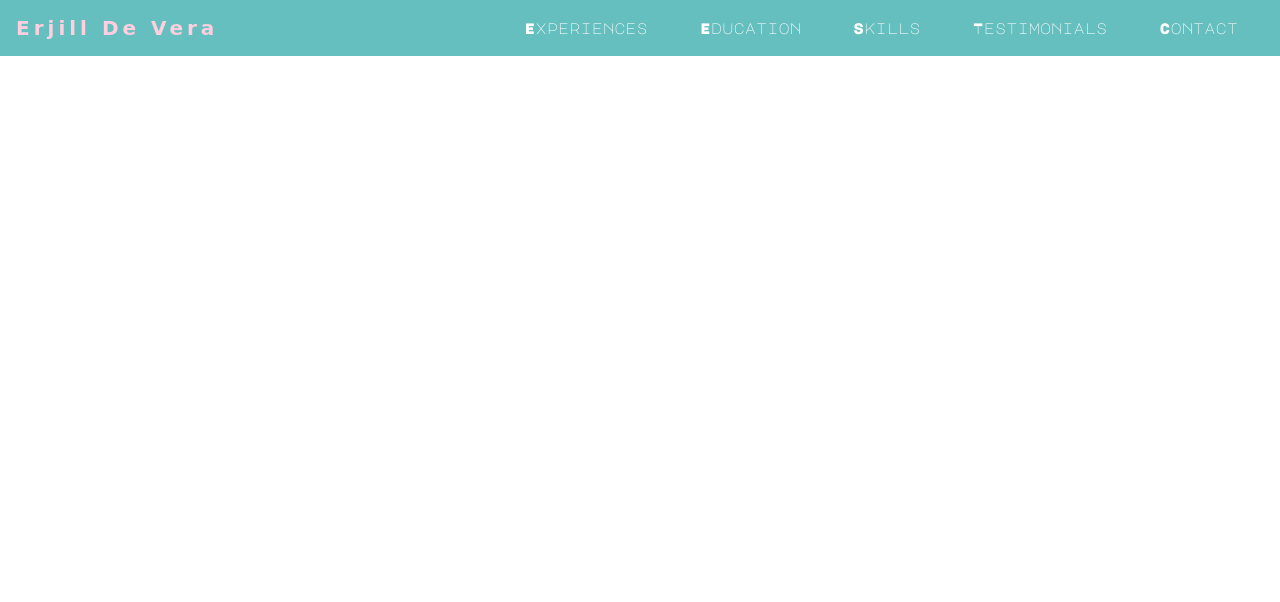
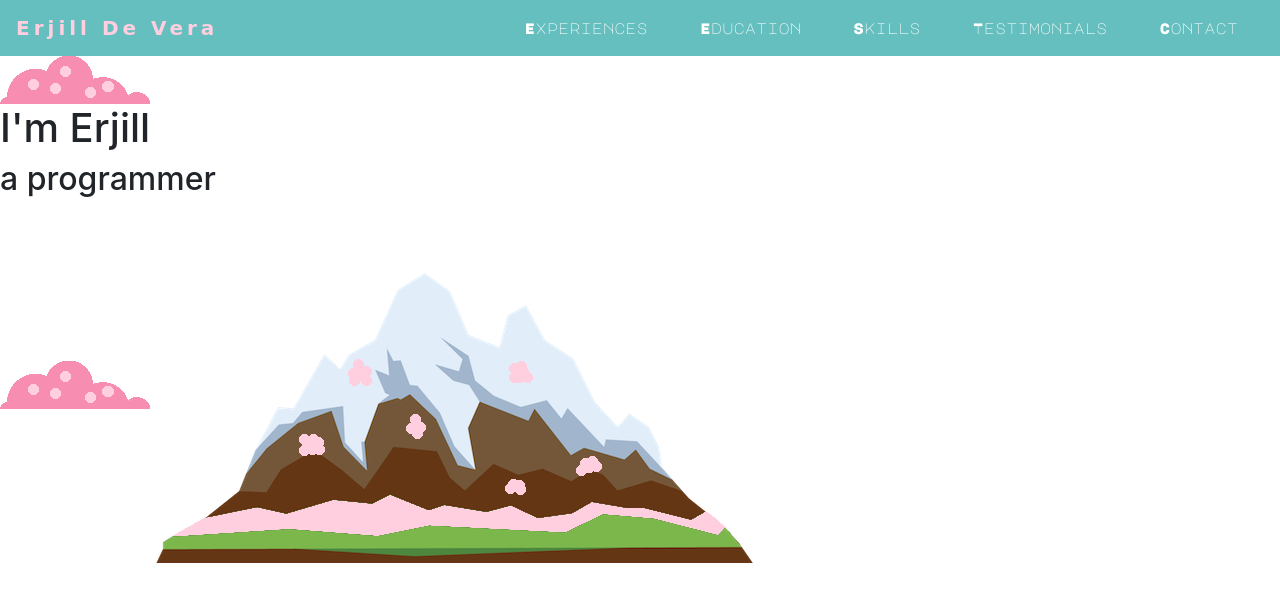
Before and after one commit to ErjillDeVera/CV, a plain HTML site: page index.html in a window 1280 px wide. Drawn offline with nearby package versions, Linux system fonts and the light colour scheme; a web font is replaced by a local one.

Commit message:
Added welcome title
Added Title and pictures to the welcome section.

```diff
--- a/index.html
+++ b/index.html
@@ -55,6 +55,16 @@
           </ul>
         </div>
         </nav>
+
+      <!-- Welcome section -->
+      <div class="welcome">
+        <img class=" top-cloud" src="images/sakuraCloud.png" alt="sakuraCloud-img">
+        <h1>I'm Erjill</h1>
+        <h2>a programmer</h2>
+        <img class="bottom-cloud" src="images/sakuraCloud.png" alt="sakuraCloud-img">
+        <img src="images/sakuraMountain.png" alt="sakuraMountain-img">
+      </div>
+
 
 
     </section>
```
